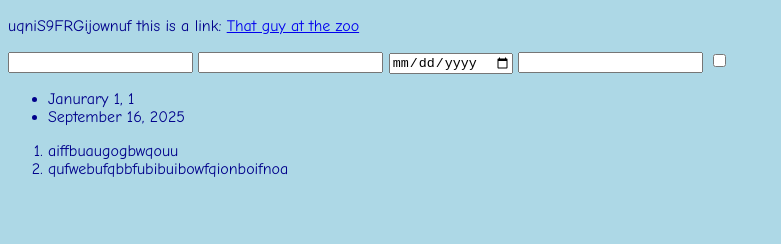
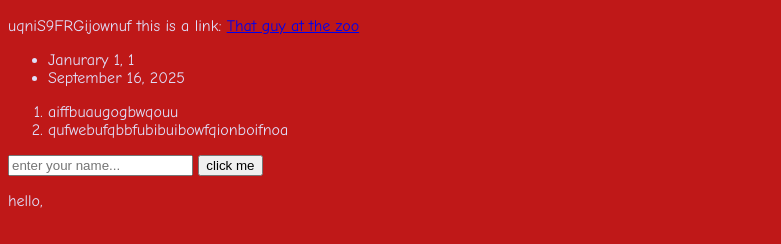
Before and after one commit to GauravPolsani/gauravpolsani.github.io, a plain HTML site: page index.html in a window 1280 px wide. Shown: the part 356-600 px from the top of the page, without its empty margins (0-781 px from the left). Drawn offline with Linux system fonts and the light colour scheme.

Commit message:
Added button for name
Co-authored-by: Daniel Huang <99danielh@gmail.com>

```diff
--- a/index.html
+++ b/index.html
@@ -19,11 +19,11 @@
             That guy at the zoo
         </a>
     </p>
-    <input type="text">
+    <!-- <input type="text">
     <input type="password">
     <input type="date">
     <input type="number">
-    <input type="checkbox">
+    <input type="checkbox"> -->
     <!-- OL: ordered list. UL: unordered list. LI: list item -->
     <ul>
         <li>Janurary 1, 1</li>
@@ -33,5 +33,13 @@
         <li>aiffbuaugogbwqouu</li>
         <li>qufwebufqbbfubibuibowfqionboifnoa</li>
     </ol>
+
+    <input type="text" placeholder="enter your name..." id="name">
+    <button id="nameButton">click me</button>
+
+    <p id="hello"></p>
+
+
+    <script src="script.js"></script>
 </body>
 </html>
--- /dev/null
+++ b/script.js
@@ -0,0 +1,12 @@
+let button = document.getElementById("nameButton");
+let nameInput = document.getElementById("name");
+let Hi = document.getElementById("hello");
+
+function sayHi() {
+    console.log("hello, " + nameInput.value)
+    Hi.textContent = "hello, "+ nameInput.value
+}
+
+sayHi();
+
+button.onclick = sayHi;
--- a/style.css
+++ b/style.css
@@ -1,9 +1,9 @@
 /* CSS: Cascading Style Sheets */
 
 body {
-    background: lightblue;
+    background: rgb(191, 24, 24);
     font-family: "comic sans ms";
-    color : darkblue;
+    color : rgb(223, 223, 249);
 }
 
 h1 {
```
